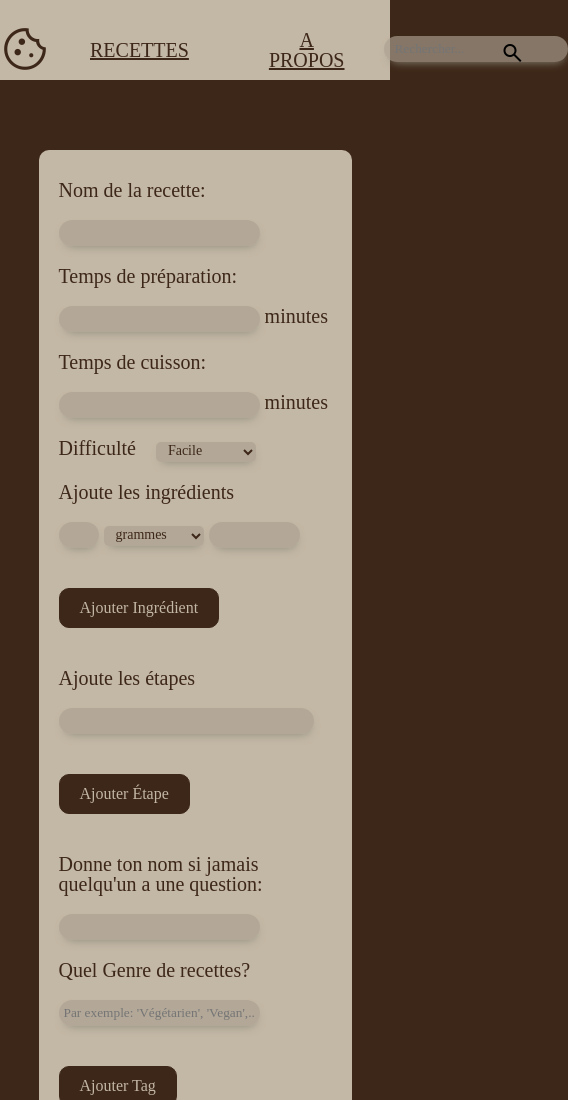
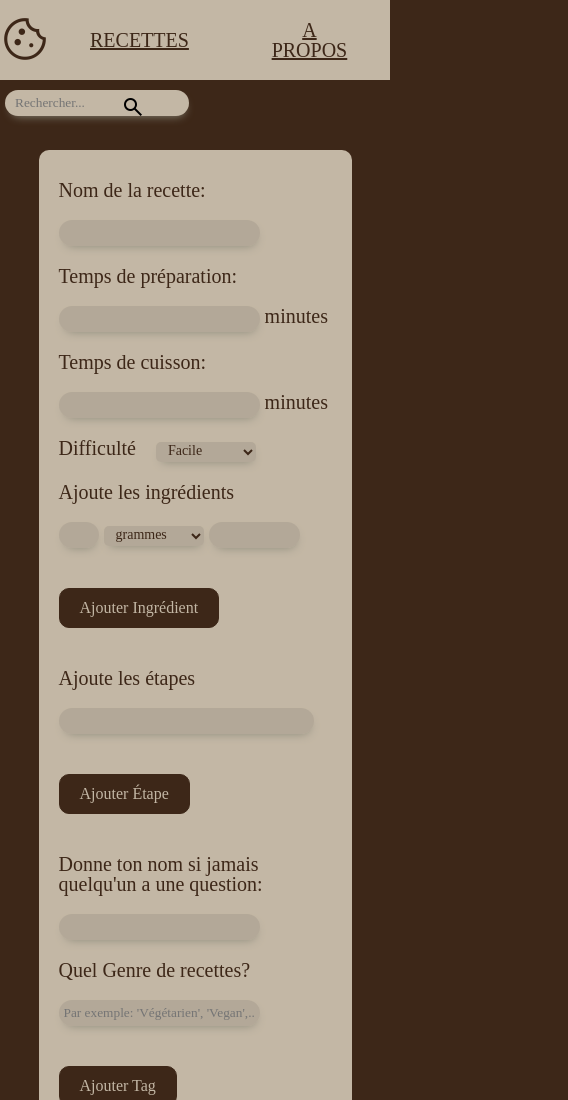
Before and after one commit to AlexCange/Receipe, a plain HTML site: page index.html in a window 390 px wide. Shown: the top 1100 px of the page, 568 px wide, since content can reach past the window. Drawn offline with nearby package versions, Linux system fonts and the light colour scheme; no server answers; a script that the page names is missing; a web font is replaced by a local one.

Commit message:
Update index.css

```diff
--- a/Ressources/index.css
+++ b/Ressources/index.css
@@ -281,6 +281,17 @@ legend {
     #StepText {
         width: 90%;
     }
+    .NavBar {
+        height: inherit;
+    }
+    .SearchBar {
+        position: absolute;
+        top: 90px;
+        left: 5px;
+    }
+    #SearchBarInput {
+        background-color: var(--beigeyellow);
+    }
 }
 
 .RecetteDiv {
```
